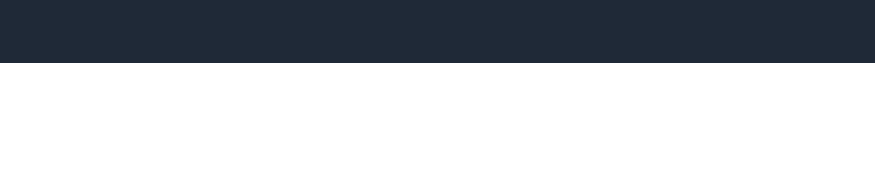
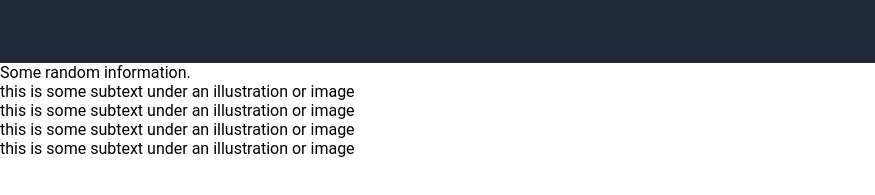
Before and after one commit to vukmilenkovic/project_01-landing_page, a plain HTML site: page index.html in a window 1280 px wide. Shown: the part 209-404 px from the top of the page, 0-875 px from the left. Drawn offline with Linux system fonts and the light colour scheme.

Commit message:
Added the html elements for the body of the page containing four divs with text for each div

```diff
--- a/index.html
+++ b/index.html
@@ -32,7 +32,22 @@
         </div>
     </header>
 
-    <div class="body-container"></div>
+    <div class="body-container">
+        <div class="body-top">
+            <p>Some random information.</p>
+        </div>
+        <div class="cards">
+            <div class="card"></div>
+            <p>this is some subtext under an illustration or image</p>
+            <div class="card"></div>
+            <p>this is some subtext under an illustration or image</p>
+            <div class="card"></div>
+            <p>this is some subtext under an illustration or image</p>
+            <div class="card"></div>
+            <p>this is some subtext under an illustration or image</p>
+        </div>
+
+    </div>
     <footer>
         <div class="footer">
 
```
